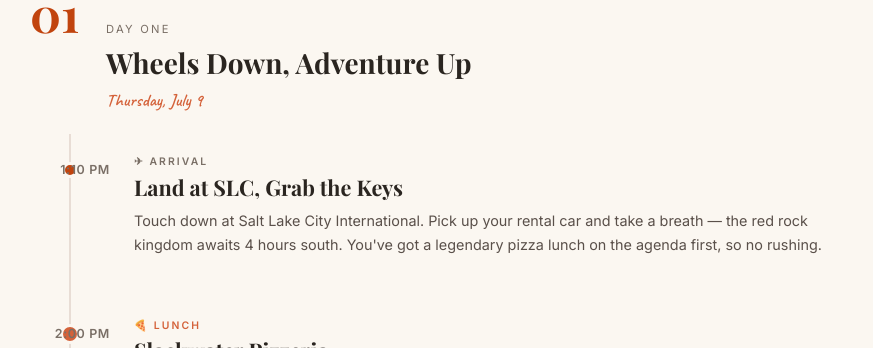
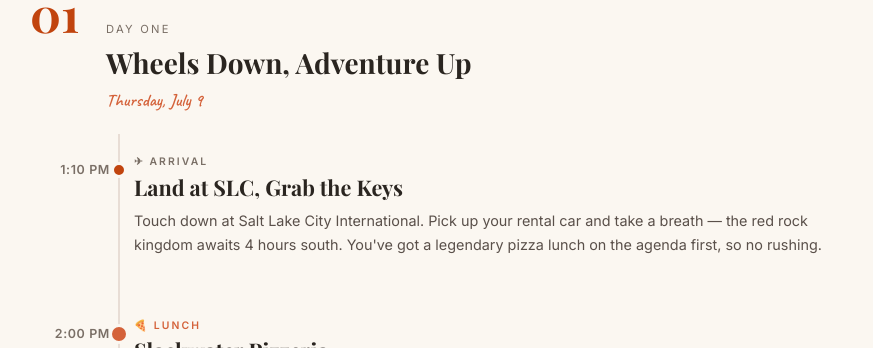
Before and after one commit to mdminor/utah-trip-2026, a plain HTML site: page index.html in a window 1280 px wide. Shown: the part 1080-1428 px from the top of the page, without its empty margins (204-1077 px from the left). Drawn offline with nearby package versions, Linux system fonts and the light colour scheme; a web font is replaced by a local one.

Commit message:
index.html

```diff
--- a/index.html
+++ b/index.html
@@ -54,11 +54,11 @@
   .day-date { font-family: 'Caveat', cursive; font-size: 1.1rem; color: var(--terracotta); display: block; }
 
   .activity { display: grid; grid-template-columns: 80px 1fr; gap: 0 24px; margin-bottom: 0; position: relative; }
-  .activity::before { content: ''; position: absolute; left: 39px; top: 0; bottom: 0; width: 2px; background: #e8ddd5; z-index: 0; }
+  .activity::before { content: ''; position: absolute; left: 88px; top: 0; bottom: 0; width: 2px; background: #e8ddd5; z-index: 0; }
   .activity:last-child::before { height: 32px; bottom: auto; }
   .activity-time { font-size: 0.78rem; font-weight: 600; color: var(--muted); letter-spacing: 0.05em; text-align: right; padding-top: 26px; position: relative; z-index: 3; }
-  .activity-dot { position: absolute; left: 32px; top: 28px; width: 16px; height: 16px; border-radius: 50%; background: var(--rust); border: 3px solid var(--cream); z-index: 2; }
-  .activity-dot.highlight { background: var(--terracotta); width: 20px; height: 20px; left: 30px; top: 26px; }
+  .activity-dot { position: absolute; left: 81px; top: 28px; width: 16px; height: 16px; border-radius: 50%; background: var(--rust); border: 3px solid var(--cream); z-index: 2; }
+  .activity-dot.highlight { background: var(--terracotta); width: 20px; height: 20px; left: 79px; top: 26px; }
   .activity-content { padding: 20px 0 28px; }
   .activity-label { font-size: 0.65rem; text-transform: uppercase; letter-spacing: 0.2em; font-weight: 600; color: var(--muted); margin-bottom: 4px; }
   .activity-label.food { color: var(--terracotta); }
```
